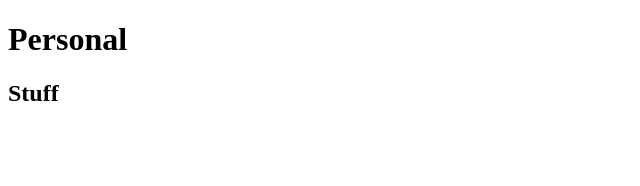
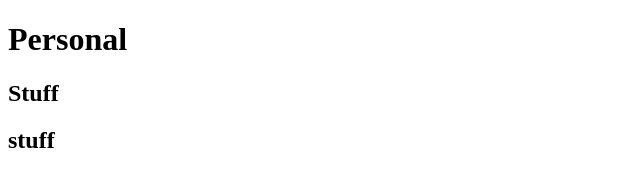
Before and after one commit to stephensung21/stephensung21.github.io, a plain HTML site: page index.html in a window 1280 px wide. Shown: the full height of the page, 0-640 px from the left. Drawn offline with Linux system fonts and the light colour scheme.

Commit message:
Update index.html

```diff
--- a/index.html
+++ b/index.html
@@ -7,5 +7,6 @@
 <body>
 	<h1>Personal</h1>
 	<h2>Stuff</h2>
+	<h2>stuff</h2>
 </body>
 </html>
```
